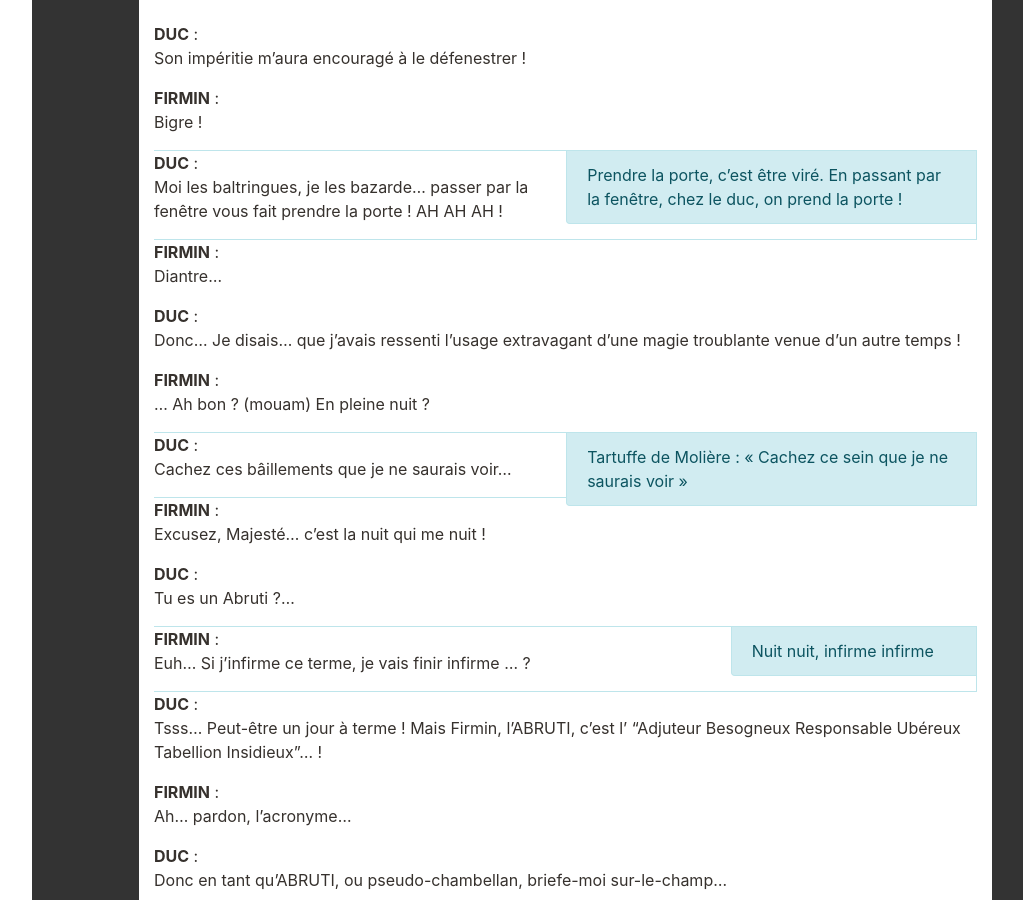
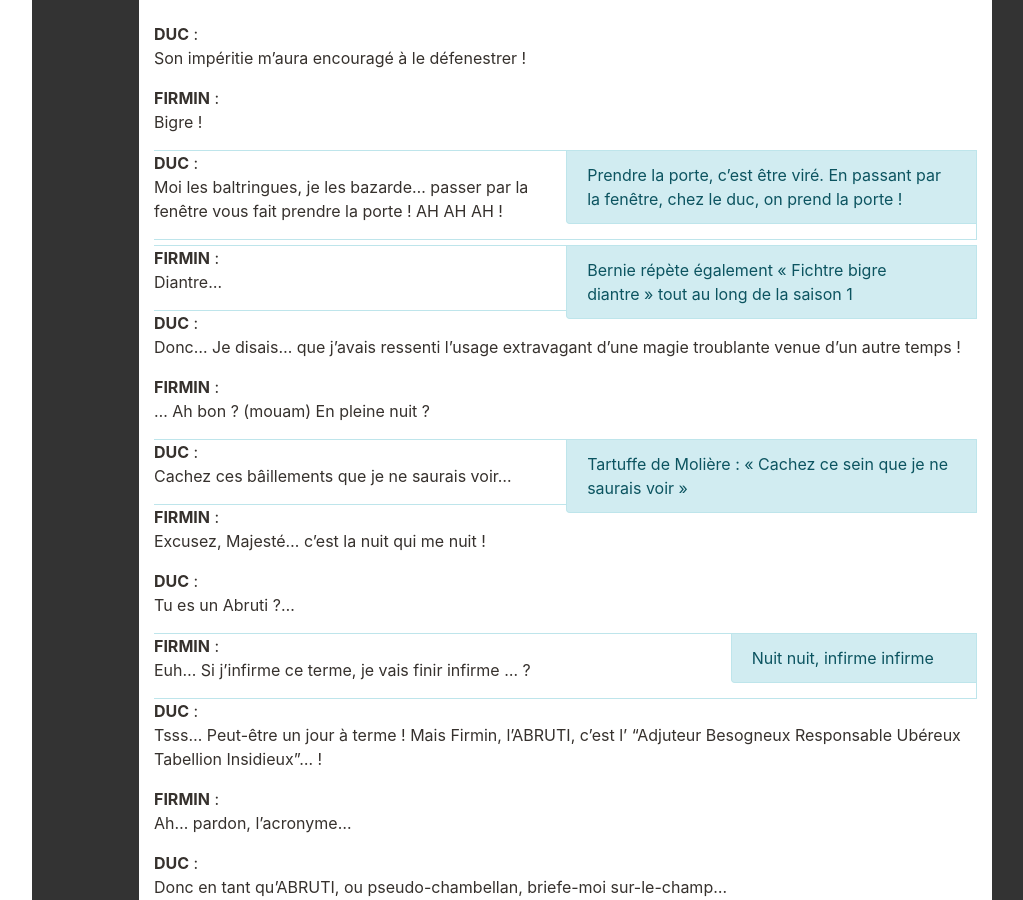
Before and after one commit to Neamar/sagas-mp3, a Jekyll site: the page built from Reflets/Reflets-17.html, in a window 1280 px wide and 900 px high, scrolled down 16053 px. Shown: the whole window, without its empty margins (181-1204 px from the left). Built offline with Jekyll 4.4.1, drawn with Linux system fonts in a browser that asks for light colours; comment, search, counter and statistics services are not loaded.

Commit message:
Update Reflets-17.html
Fichtre bigre diantre de Firmin lors du dialogue avec le duc

```diff
--- a/Reflets/Reflets-17.html
+++ b/Reflets/Reflets-17.html
@@ -264,7 +264,7 @@ FIRMIN : Fichtre…
 DUC : Son impéritie m'aura encouragé à le défenestrer !
 FIRMIN : Bigre !
 DUC : Moi les baltringues, je les bazarde… passer par la fenêtre vous fait prendre la porte ! AH AH AH !JDM:Prendre la porte, c'est être viré. En passant par la fenêtre, chez le duc, on prend la porte !
-FIRMIN : Diantre…
+FIRMIN : Diantre… REF:Bernie répète également « Fichtre bigre diantre » tout au long de la saison 1
 DUC : Donc... Je disais... que j'avais ressenti l'usage extravagant d'une magie troublante venue d'un autre temps !
 FIRMIN : … Ah bon ? (mouam) En pleine nuit ?
 DUC : Cachez ces bâillements que je ne saurais voir...REF:Tartuffe de Molière : « Cachez ce sein que je ne saurais voir »
```
